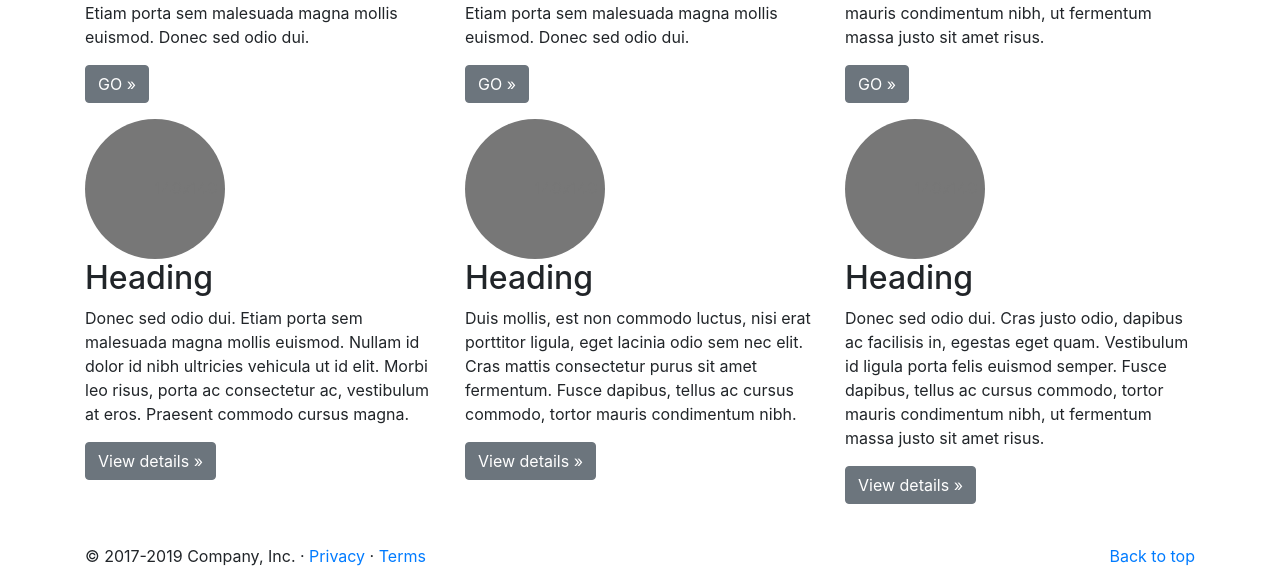
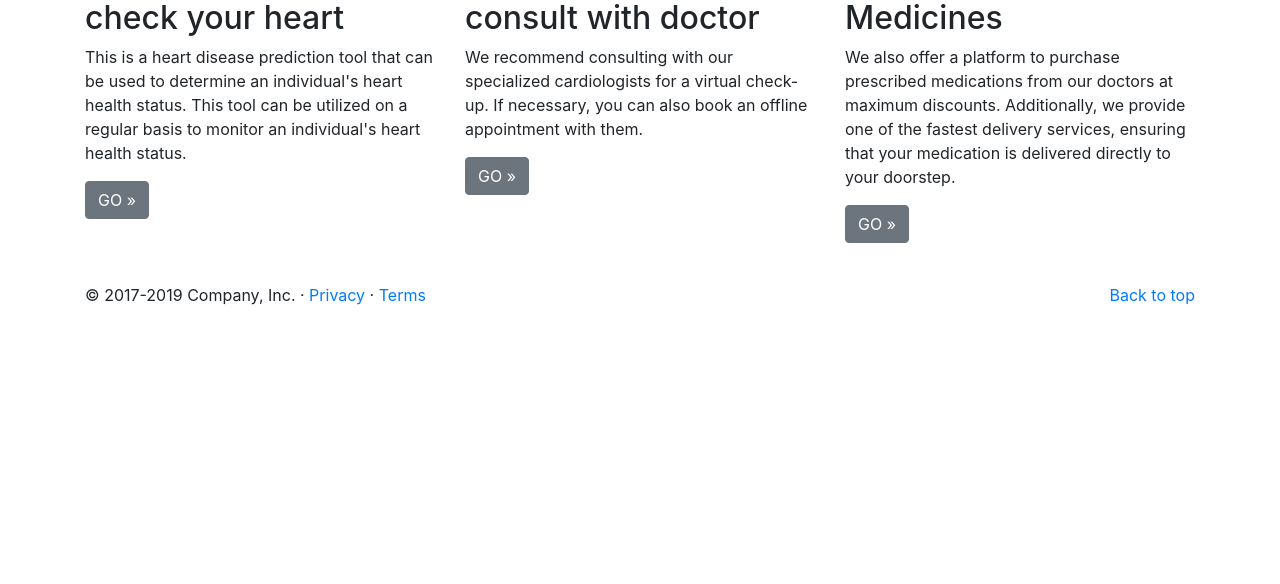
Before and after one commit to Awasthi-Ram/it-day-heart-and-me, a Django app: page / in a window 1280 px wide. Shown: the part 541-1125 px from the top of the page. After the commit the page ends 846 px from the top, so only its background shows below. Run offline with Django 4.2, Linux system fonts and the light colour scheme; some web fonts are replaced.

Commit message:
main page final

```diff
--- a/heart_me/templates/pages/main.html
+++ b/heart_me/templates/pages/main.html
@@ -115,43 +115,27 @@
       </div>
 
   </header>
+
   <div class="container my-4">
     <div class="row">
     <div class="col-md-4">
+      <img src="https://savetheyoungheart.com/wp-content/uploads/2021/05/ai-heart.jpeg" class="bd-placeholder-img rounded-circle" width="140" height="140" alt="Image of Medicines">
       <h2>check your heart</h2>
-          <p>Donec id elit non mi porta gravida at eget metus. Fusce dapibus, tellus ac cursus commodo, tortor mauris condimentum nibh, ut fermentum massa justo sit amet risus. Etiam porta sem malesuada magna mollis euismod. Donec sed odio dui. </p>
+      <p>This is a heart disease prediction tool that can be used to determine an individual's heart health status. This tool can be utilized on a regular basis to monitor an individual's heart health status. </p>
       <p><a class="btn btn-secondary" href="{% url 'heart'%}" role="button">GO »</a></p>
     </div>
     <div class="col-md-4">
+      <img src="../../static/images/logo.png" class="bd-placeholder-img rounded-circle" width="140" height="140" alt="Image of Medicines">
       <h2>consult with doctor</h2>
-          <p>Donec id elit non mi porta gravida at eget metus. Fusce dapibus, tellus ac cursus commodo, tortor mauris condimentum nibh, ut fermentum massa justo sit amet risus. Etiam porta sem malesuada magna mollis euismod. Donec sed odio dui. </p>
+      <p>We recommend consulting with our specialized cardiologists for a virtual check-up. If necessary, you can also book an offline appointment with them.</p>
       <p><a class="btn btn-secondary" href="#" role="button">GO »</a></p>
     </div>
     <div class="col-md-4">
-          <h2> medicines</h2>
-          <p>Donec sed odio dui. Cras justo odio, dapibus ac facilisis in, egestas eget quam. Vestibulum id ligula porta felis euismod semper. Fusce dapibus, tellus ac cursus commodo, tortor mauris condimentum nibh, ut fermentum massa justo sit amet risus.</p>
+      <img src="https://etimg.etb2bimg.com/photo/94050532.cms" class="bd-placeholder-img rounded-circle" width="140" height="140" alt="Image of Medicines">
+      <h2>Medicines</h2>
+      <p>We also offer a platform to purchase prescribed medications from our doctors at maximum discounts. Additionally, we provide one of the fastest delivery services, ensuring that your medication is delivered directly to your doorstep.</p>
       <p><a class="btn btn-secondary" href="#" role="button">GO »</a></p>
     </div>
-      </div>
-      <div class="row">
-        <div class="col-lg-4">
-          <svg class="bd-placeholder-img rounded-circle" width="140" height="140" xmlns="http://www.w3.org/2000/svg" preserveAspectRatio="xMidYMid slice" focusable="false" role="img" aria-label="Placeholder: 140x140"><title>Placeholder</title><rect width="100%" height="100%" fill="#777"></rect><text x="50%" y="50%" fill="#777" dy=".3em">140x140</text></svg>
-          <h2>Heading</h2>
-          <p>Donec sed odio dui. Etiam porta sem malesuada magna mollis euismod. Nullam id dolor id nibh ultricies vehicula ut id elit. Morbi leo risus, porta ac consectetur ac, vestibulum at eros. Praesent commodo cursus magna.</p>
-          <p><a class="btn btn-secondary" href="#" role="button">View details »</a></p>
-        </div><!-- /.col-lg-4 -->
-        <div class="col-lg-4">
-          <svg class="bd-placeholder-img rounded-circle" width="140" height="140" xmlns="http://www.w3.org/2000/svg" preserveAspectRatio="xMidYMid slice" focusable="false" role="img" aria-label="Placeholder: 140x140"><title>Placeholder</title><rect width="100%" height="100%" fill="#777"></rect><text x="50%" y="50%" fill="#777" dy=".3em">140x140</text></svg>
-          <h2>Heading</h2>
-          <p>Duis mollis, est non commodo luctus, nisi erat porttitor ligula, eget lacinia odio sem nec elit. Cras mattis consectetur purus sit amet fermentum. Fusce dapibus, tellus ac cursus commodo, tortor mauris condimentum nibh.</p>
-          <p><a class="btn btn-secondary" href="#" role="button">View details »</a></p>
-        </div><!-- /.col-lg-4 -->
-        <div class="col-lg-4">
-          <svg class="bd-placeholder-img rounded-circle" width="140" height="140" xmlns="http://www.w3.org/2000/svg" preserveAspectRatio="xMidYMid slice" focusable="false" role="img" aria-label="Placeholder: 140x140"><title>Placeholder</title><rect width="100%" height="100%" fill="#777"></rect><text x="50%" y="50%" fill="#777" dy=".3em">140x140</text></svg>
-          <h2>Heading</h2>
-          <p>Donec sed odio dui. Cras justo odio, dapibus ac facilisis in, egestas eget quam. Vestibulum id ligula porta felis euismod semper. Fusce dapibus, tellus ac cursus commodo, tortor mauris condimentum nibh, ut fermentum massa justo sit amet risus.</p>
-          <p><a class="btn btn-secondary" href="#" role="button">View details »</a></p>
-        </div><!-- /.col-lg-4 -->
   </div>
   </div>
   <footer class="container">
```
Lines whose indentation alone changed are shown as unchanged.
